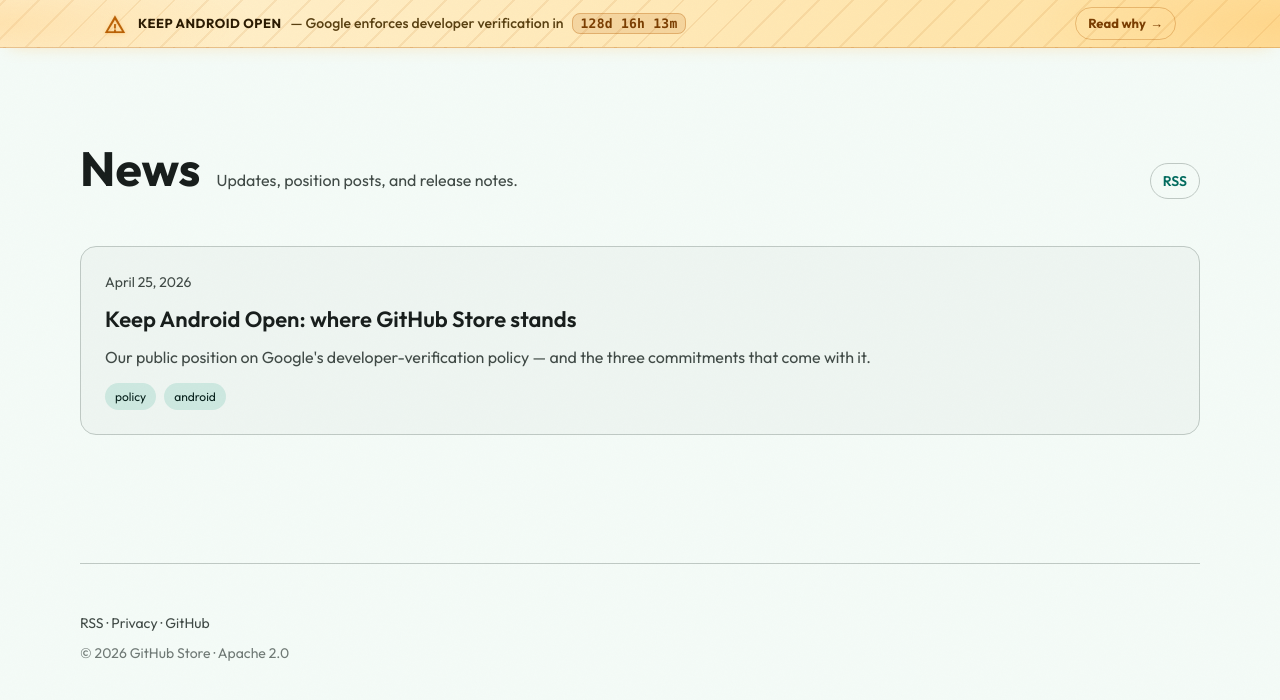
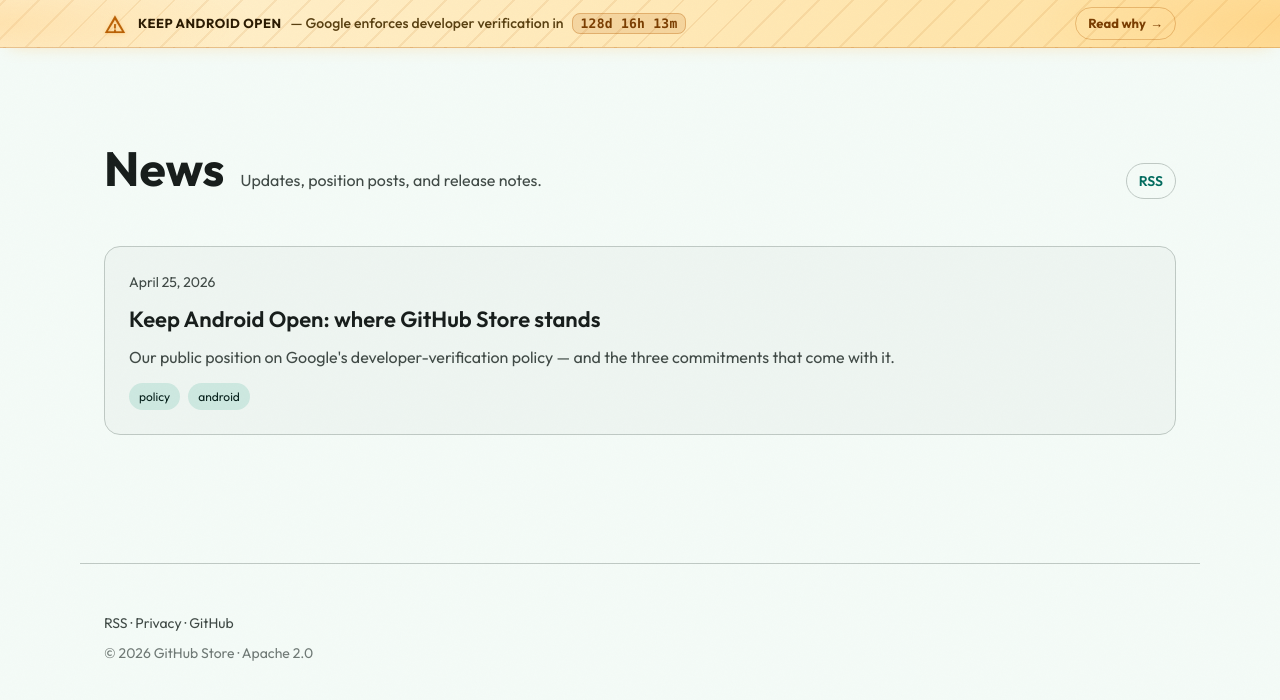
Before and after one commit to OpenHub-Store/openhub-store.github.io, a Jekyll site: the page built from news/index.md, in a window 1280 px wide. Shown: the top 700 px of the page. Built offline with Jekyll 4.4.1, drawn with Linux system fonts in a browser that asks for light colours; grey boxes are pictures that could not be loaded.

Commit message:
Restore horizontal padding on news section pages.

```diff
--- a/assets/css/site.css
+++ b/assets/css/site.css
@@ -1098,7 +1098,8 @@ body::before {
     display: flex;
     align-items: center;
     justify-content: space-between;
-    padding: 1.25rem 0;
+    padding-top: 1.25rem;
+    padding-bottom: 1.25rem;
     margin-bottom: 2rem;
 }
 
@@ -1128,7 +1129,7 @@ body::before {
 /* ══════════════════════════════════════════════════════════════
    NEWS LIST PAGE
    ══════════════════════════════════════════════════════════════ */
-.news-list { padding: 2rem 0 4rem; }
+.news-list { padding-top: 2rem; padding-bottom: 4rem; }
 .news-list__header {
     display: flex;
     align-items: baseline;
@@ -1208,7 +1209,7 @@ body::before {
 /* ══════════════════════════════════════════════════════════════
    NEWS ARTICLE
    ══════════════════════════════════════════════════════════════ */
-.news-article { max-width: 42rem; padding: 2rem 0 4rem; }
+.news-article { max-width: 42rem; padding-top: 2rem; padding-bottom: 4rem; }
 .news-article__header { margin-bottom: 2rem; }
 .news-article__meta {
     color: var(--md-on-surface-variant);
@@ -1304,7 +1305,8 @@ body::before {
    SITE FOOTER
    ══════════════════════════════════════════════════════════════ */
 .site-footer {
-    padding: 3rem 0 2rem;
+    padding-top: 3rem;
+    padding-bottom: 2rem;
     margin-top: 4rem;
     border-top: 1px solid var(--md-outline-variant);
     color: var(--md-on-surface-variant);
```
